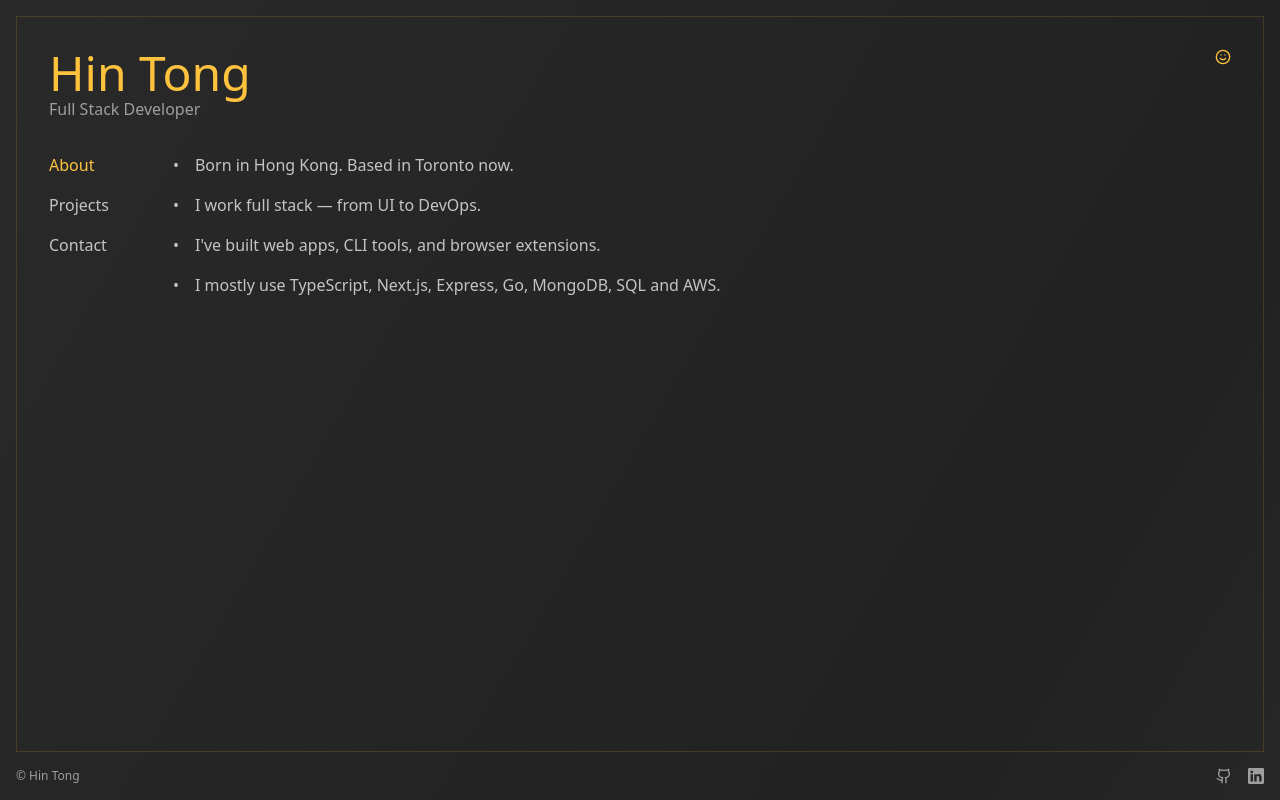
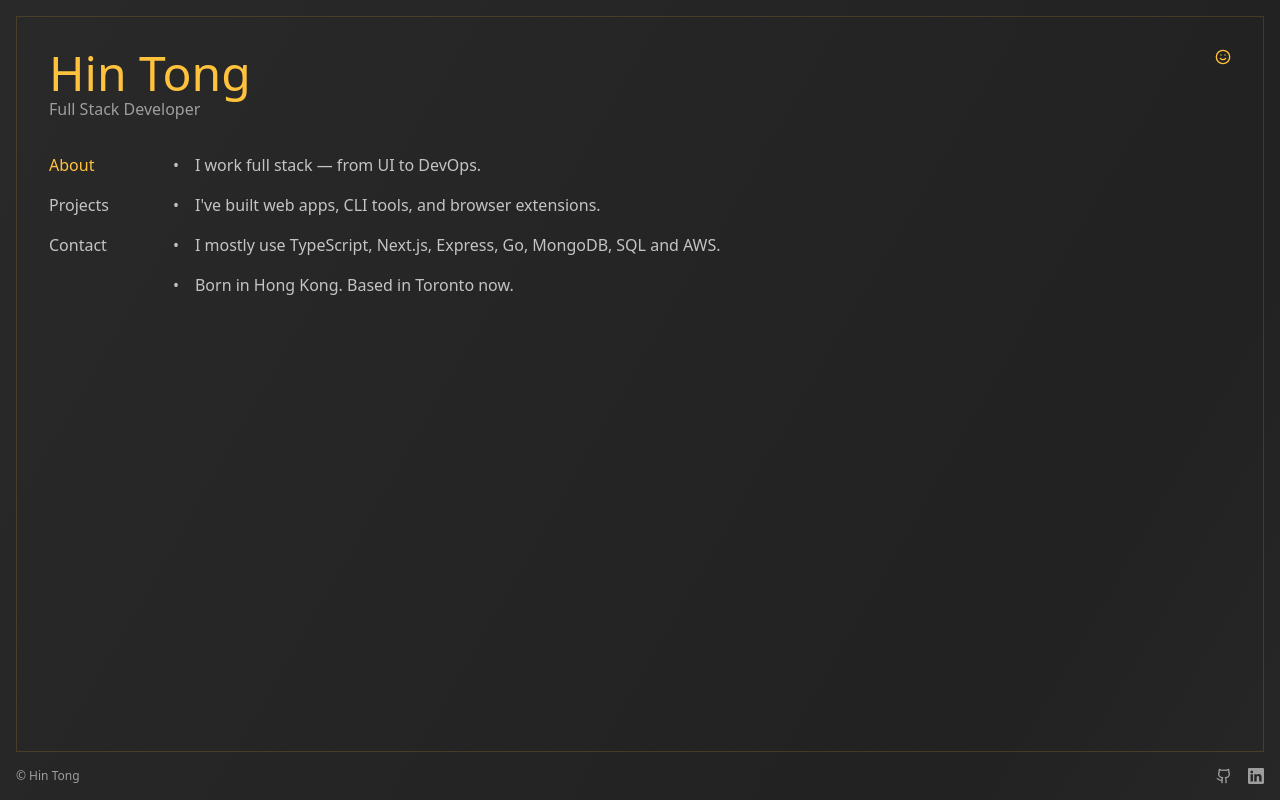
Before and after one commit to tonghohin/portfolio-next, a Next.js app: page / in a window 1280 px wide. Built offline with nearby package versions, Linux system fonts and the light colour scheme; no server answers.

Commit message:
feat: change about order

```diff
--- a/app/page.tsx
+++ b/app/page.tsx
@@ -1,7 +1,7 @@
 import * as motion from "motion/react-client";
 
 export default function About() {
-    const aboutItems = ["Born in Hong Kong. Based in Toronto now.", "I work full stack — from UI to DevOps.", "I've built web apps, CLI tools, and browser extensions.", "I mostly use TypeScript, Next.js, Express, Go, MongoDB, SQL and AWS."];
+    const aboutItems = ["I work full stack — from UI to DevOps.", "I've built web apps, CLI tools, and browser extensions.", "I mostly use TypeScript, Next.js, Express, Go, MongoDB, SQL and AWS.", "Born in Hong Kong. Based in Toronto now."];
 
     return (
         <ul className="flex flex-col gap-4">
```
